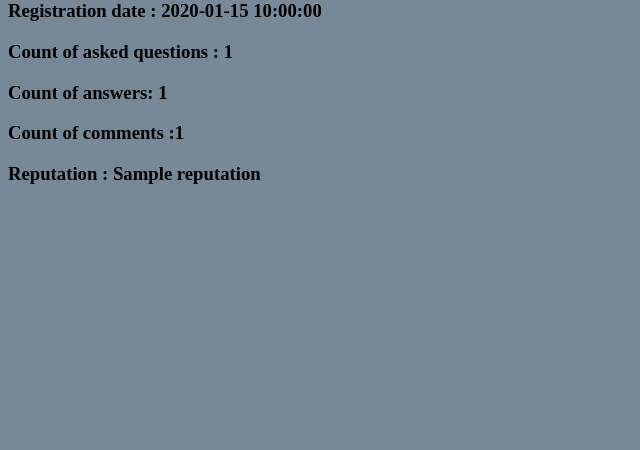
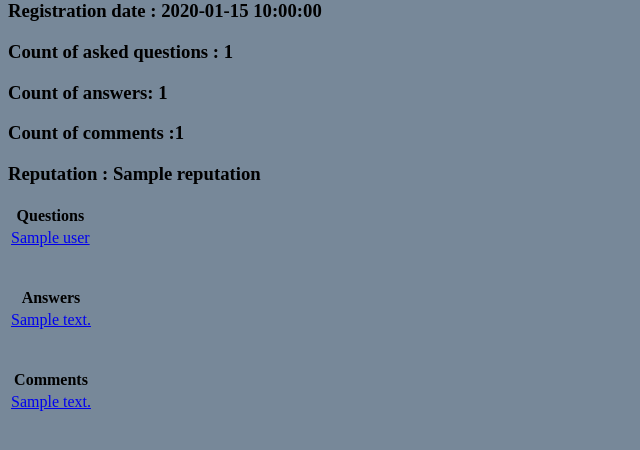
Before and after one commit to apetreibogdan/Ask-Mate-Python3-VB-, a Flask app: page /user/1 in a window 1280 px wide. Shown: the part 156-606 px from the top of the page, without its empty margins (0-640 px from the left). Run offline with Flask 2, Linux system fonts and the light colour scheme; the visitor is signed in with stand-in values (Sample User, id 1); a database or web service that is not in the repository returns one stand-in record (values such as "Sample title"); some libraries are stand-ins or nearby versions.

Commit message:
rep users

```diff
--- a/data_manager.py
+++ b/data_manager.py
@@ -457,7 +457,12 @@ group by  u.id
 @database_common.connection_handler
 def list_user_profile(cursor: RealDictCursor ,userid) -> list:
     query = """
-        select  u.id, u.username, u.registration_date, u.reputation, count (distinct q.id) as count_questions, count (distinct a.id) as count_answers, count (distinct c.id) as count_comments
+select  u.id, u.username, u.registration_date, u.reputation, count (distinct q.id) as count_questions, count (distinct a.id) as count_answers,
+       count (distinct c.id) as count_comments,
+       string_agg (distinct  a.message::character varying,'--' order by a.message::character varying desc) as "user_answers",
+       string_agg (distinct  q.message::character varying,'--' order by q.message::character varying desc) as "user_questions",
+       string_agg (distinct  c.message::character varying,'--' order by c.message::character varying desc) as "user_comments"
+
 from users u
 left join question q on u.id = q.user_id
 left join answer a on u.id = a.user_id
@@ -467,3 +472,42 @@ group by  u.id
         """
     cursor.execute(query,(userid))
     return cursor.fetchall()
+
+
+@database_common.connection_handler
+def redirect_question(cursor: RealDictCursor, question) -> list:
+    query = """
+        SELECT id
+        FROM question
+        WHERE message  like '%s'"""
+    cursor.execute(query%(question))
+    return cursor.fetchall()
+
+@database_common.connection_handler
+def redirect_answer(cursor: RealDictCursor, answer) -> list:
+    query = """
+        SELECT question_id
+        FROM answer
+        WHERE message  like '%s'"""
+    cursor.execute(query%(answer))
+    return cursor.fetchall()
+
+@database_common.connection_handler
+def redirect_comment(cursor: RealDictCursor, comment) -> list:
+    query = """
+        SELECT question_id
+        FROM comment
+        WHERE message  like '%s'"""
+    cursor.execute(query%(comment))
+    return cursor.fetchall()
+
+
+@database_common.connection_handler
+def set_reputation_user(cursor: RealDictCursor,id) -> list:
+    query = """
+update users u
+set reputation = ((select sum(vote_number) from question q where q.user_id = u.id)+
+                 (select sum(vote_number) from answer a where a.user_id = u.id)+
+                  (select sum(acceptance)from answer a where a.user_id = u.id))
+where  u.id = '%s'"""
+    cursor.execute(query%(id))
--- a/server.py
+++ b/server.py
@@ -294,9 +294,25 @@ def list_all_users():
 
 @app.route('/user/<string:user_id>')
 def profile(user_id):
+    data_manager.set_reputation_user(session["user_id"])
     profile_data = data_manager.list_user_profile(user_id)
-    print(profile_data)
     return render_template('user.html',profile_data = profile_data)
+
+@app.route('/link_q/<string:question>')
+def user_question_link(question):
+    id =data_manager.redirect_question(question)
+    return list_question(str(id[0]["id"]))
+
+@app.route('/link_a/<string:answer>')
+def user_answer_link(answer):
+    id =data_manager.redirect_answer(answer)
+    return list_question(str(id[0]["question_id"]))
+
+@app.route('/link_c/<string:comment>')
+def user_comment_link(comment):
+    id =data_manager.redirect_comment(comment)
+    return list_question(str(id[0]["question_id"]))
+
 
 if __name__ == "__main__":
     app.run(
--- a/templates/user.html
+++ b/templates/user.html
@@ -8,8 +8,62 @@
 <h3>Count of asked questions : {{ profile_data[0]['count_questions'] }} </h3>
 <h3>Count of answers: {{ profile_data[0]['count_answers'] }}</h3>
 <h3>Count of comments :{{ profile_data[0]['count_comments'] }} </h3>
-<h3>Reputation : {{ profile_data[0]['reputation'] }} </h3>
+<h3>Reputation : {{ profile_data[0]['reputation']}} </h3>
+    <table>
+    <thead>
+    <tr>
+        <th>Questions</th>
+    </tr>
+    </thead>
+    <tbody>
+    {% if profile_data[0]['user_questions'] %}
+    {% for items in profile_data[0]['user_questions'].split('--') %}
+    <tr>
+        <td><a href="{{ url_for('user_question_link', question = items) }}">{{ items }}</a><br></td>
+
+    {% endfor %}
+    {% endif %}
+    </tr>
+    </tbody>
+    </table>
+ <br><br>
+        <table>
+    <thead>
+    <tr>
+        <th>Answers</th>
+    </tr>
+    </thead>
+    <tbody>
+    {% if profile_data[0]['user_answers'] %}
+    {% for items in profile_data[0]['user_answers'].split('--') %}
+    <tr>
+    <td><a href="{{ url_for('user_answer_link', answer = items) }}">{{ items }}</a><br></td>
+
+    {% endfor %}
+    {% endif %}
+    </tr>
+    </tbody>
+    </table>
+
+     <br><br>
+        <table>
+    <thead>
+    <tr>
+        <th>Comments</th>
+    </tr>
+    </thead>
+    <tbody>
+    {% if profile_data[0]['user_comments'] %}
+    {% for items in profile_data[0]['user_comments'].split('--') %}
+    <tr>
+
+    <td><a href="{{ url_for('user_comment_link', comment = items) }}">{{ items }}</a><br></td>
+        {% endfor %}
+        {% endif %}
 
 
+    </tr>
+    </tbody>
+    </table>
 
 {% endblock %}
```
